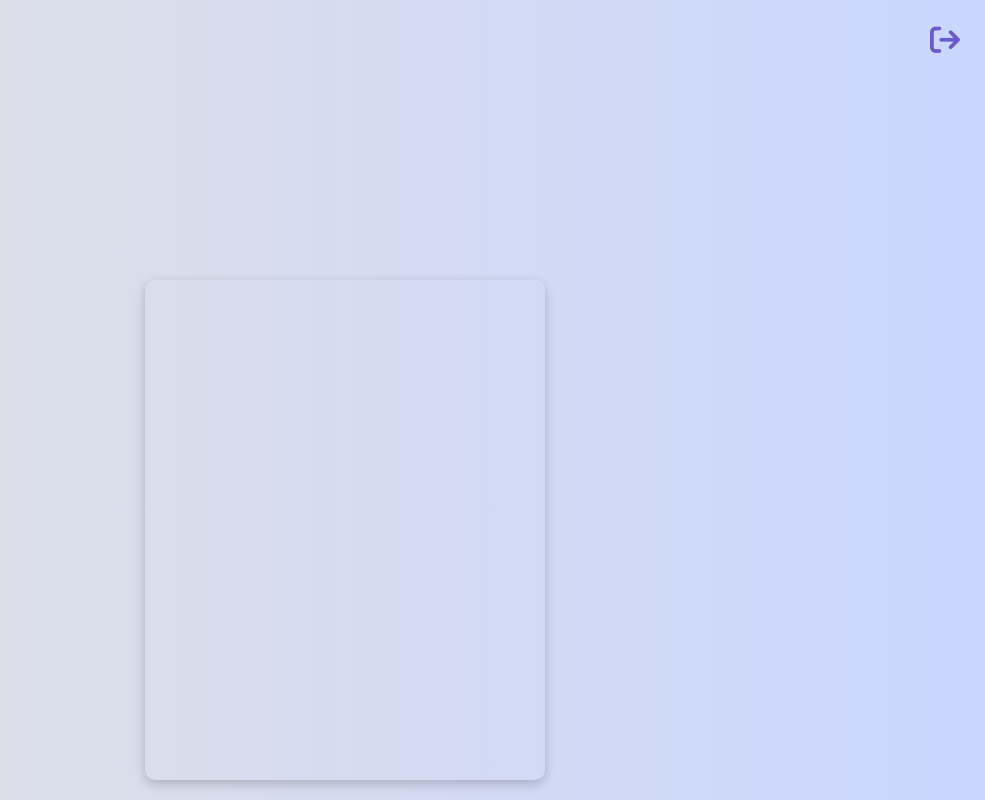
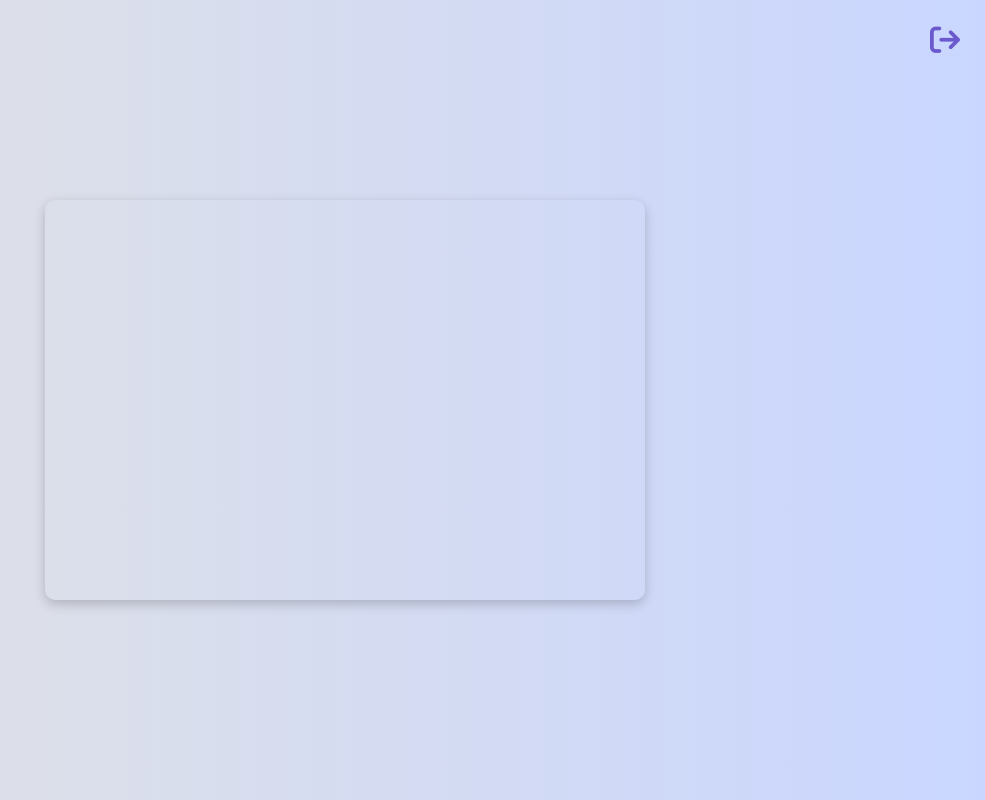
Before and after one commit to Sanath-Sekhige/Auth, a React (Create React App) app in the folder frontend/: page /home in a window 1280 px wide. Shown: the whole page, without its empty margins (295-1280 px from the left). Built offline with nearby package versions, Linux system fonts and the light colour scheme.

Commit message:
Updated Home Page

```diff
--- a/frontend/src/pages/Home/HomePage.module.css
+++ b/frontend/src/pages/Home/HomePage.module.css
@@ -40,11 +40,11 @@
 
 .landbot {
     position: fixed;
-    bottom: 20px;
+    top: 50%;
     left: 50%;
-    transform: translateX(-50%);
-    width: 400px;
-    height: 500px;
+    transform: translate(-50%, -50%);
+    width: 600px;
+    height: 400px;
     z-index: 10;
     border-radius: 10px;
     box-shadow: 0 4px 12px rgba(0, 0, 0, 0.2);
```
Lines whose indentation alone changed are shown as unchanged.
